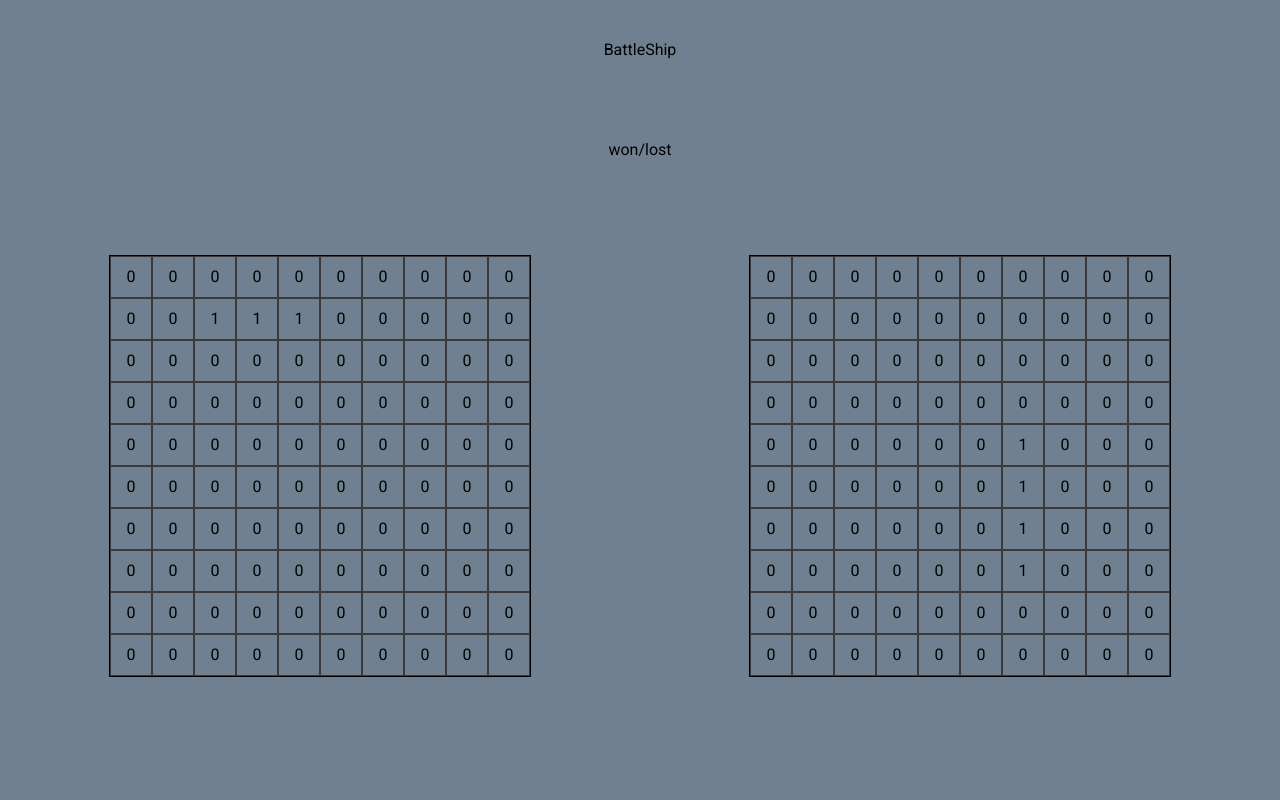
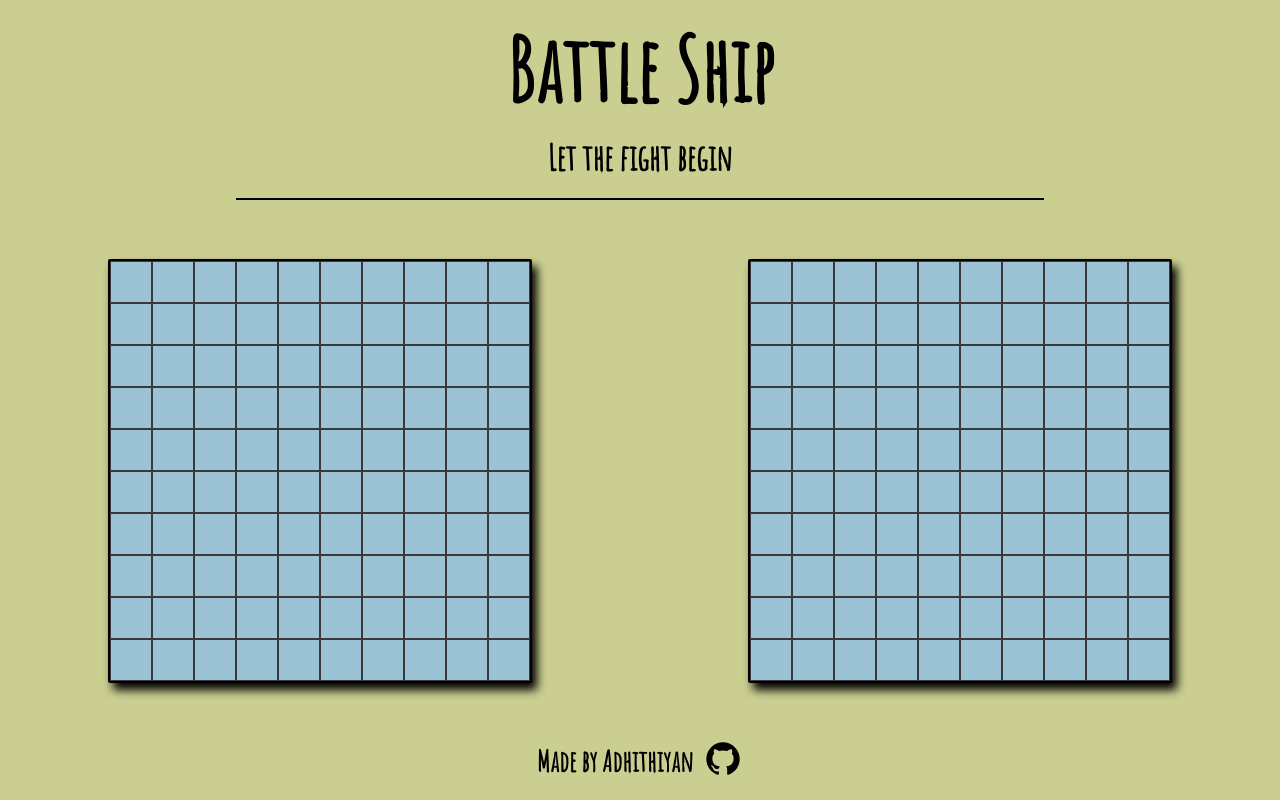
Before and after one commit to xAdhithiyan/battleship, a website built with webpack: page src/html/template.html in a window 1280 px wide. Built offline with nearby package versions, Linux system fonts and the light colour scheme.

Commit message:
add: styling

```diff
--- a/src/DOM.js
+++ b/src/DOM.js
@@ -1,6 +1,7 @@
 import elFactory from './elFactory';
 import { playerBoard, computerBoard } from './players';
 import { clickHandler } from './playGame';
+import githubImg from '../assets/github.svg';
 
 function DOM() {
   const parentDiv = document.querySelector('body');
@@ -24,6 +25,14 @@ function DOM() {
   }
   parentDiv.appendChild(playerDiv);
   parentDiv.appendChild(computerDiv);
+
+  // footer
+  const mainFooter = elFactory('div', { class: 'footer' }, '');
+  mainFooter.appendChild(elFactory('div', {}, 'Made by Adhithiyan'));
+  const anchor = elFactory('a', { href: 'https://github.com/xAdhithiyan', target: '_blank' }, '');
+  anchor.appendChild(elFactory('img', { src: githubImg }, ''));
+  mainFooter.appendChild(anchor);
+  parentDiv.appendChild(mainFooter);
 }
 
 export default DOM;
--- a/src/css/DOM.css
+++ b/src/css/DOM.css
@@ -9,7 +9,12 @@
 
 .computer,
 .player {
-  border: 1px solid black;
+  border: 2px solid black;
+  border-radius: 2px;
+  background-color: var(--side-color);
+  box-shadow: 5px 7px 10px black;
+  color: var(--side-color);
+  margin-top: 10px;
 }
 .computer > div > div,
 .player > div > div {
@@ -21,3 +26,34 @@
   border: 1px solid rgb(59, 58, 58);
   cursor: default;
 }
+
+.miss {
+  color: var(--main-color);
+  background-color: var(--main-color);
+  transition: 0.2s;
+}
+
+.hit {
+  color: var(--invalid-color);
+  background-color: var(--invalid-color);
+  transition: 0.2s;
+}
+
+.footer {
+  grid-column: 1 / 3;
+  display: flex;
+  justify-content: center;
+  align-items: center;
+  gap: 10px;
+  font-size: 1.8rem;
+  font-weight: bold;
+}
+
+.footer img {
+  height: 40px;
+}
+
+.footer img:hover {
+  transform: rotate(720deg);
+  transition: all 1s;
+}
--- a/src/css/index.css
+++ b/src/css/index.css
@@ -1,10 +1,14 @@
-@import url('https://fonts.googleapis.com/css2?family=Roboto&display=swap');
+@import url('https://fonts.googleapis.com/css2?family=Amatic+SC&display=swap');
 :root {
-  font-family: 'Roboto', sans-serif;
+  font-family: 'Amatic SC', sans-serif;
+  --main-color: #cbce91ff;
+  --side-color: #9cc3d5ff;
+  --valid-color: rgb(44, 238, 144);
+  --invalid-color: rgb(198, 117, 88);
 }
 
 html {
-  background-color: slategrey;
+  background-color: var(--main-color);
 }
 body {
   height: 99vh;
@@ -12,5 +16,19 @@ body {
   grid-template-columns: 1fr 1fr;
   justify-items: center;
   align-items: center;
-  grid-template-rows: 100px 100px 1fr 60px;
+  grid-template-rows: 120px 80px 1fr 60px;
 }
+
+.header,
+.info {
+  font-weight: 900;
+  align-self: flex-end;
+  font-size: 5.5rem;
+}
+.info {
+  text-align: center;
+  width: 60%;
+  font-size: 2.2rem;
+  padding: 20px;
+  border-bottom: 2px solid black;
+}
--- a/src/html/template.html
+++ b/src/html/template.html
@@ -6,7 +6,7 @@
     <title>Battle Ship</title>
   </head>
   <body>
-    <div class="header">BattleShip</div>
-    <div class="info">won/lost</div>
+    <div class="header">Battle Ship</div>
+    <div class="info">Let the fight begin</div>
   </body>
 </html>
--- a/src/playGame.js
+++ b/src/playGame.js
@@ -1,9 +1,9 @@
 import { playerBoard, computerBoard } from './players';
-import { updateDOM, removeAllEventListners } from './updateDOM';
+import { updateDOM, removeAllEvent, removeOneEvent } from './updateDOM';
 
 // obtained using DOM
 function playerCordFun(e) {
-  e.target.removeEventListener('click', clickHandler);
+  removeOneEvent(e, clickHandler);
   return [e.target.getAttribute('x'), e.target.getAttribute('y')];
 }
 
@@ -41,14 +41,12 @@ const playGame = (() => {
 
   function checkGame() {
     if (!playerSunkShips.length) {
-      removeAllEventListners(clickHandler);
       return [true, 'Computer wins'];
     }
     if (!computerSunkShips.length) {
-      removeAllEventListners(clickHandler);
       return [true, 'Player wins '];
     }
-    return false;
+    return [false, ''];
   }
 
   return {
@@ -59,7 +57,9 @@ const playGame = (() => {
 
 export const clickHandler = (e) => {
   playGame.playOnce(e);
-  playGame.checkGame();
+  if (playGame.checkGame()[0]) {
+    removeAllEvent(clickHandler, playGame.checkGame()[1]);
+  }
 };
 
 export default playGame;
--- a/src/updateDOM.js
+++ b/src/updateDOM.js
@@ -10,11 +10,26 @@ function updateDOM(playerBoard, computerBoard, playerCord) {
     for (let j = 0; j < 10; j++) {
       playerRowDiv[j].textContent = playerBoard.displayBoard()[i][j];
       computerRowDiv[j].textContent = computerBoard.displayBoard()[i][j];
+
+      // setting classes
+      if (playerBoard.displayBoard()[i][j] === 'h') {
+        playerRowDiv[j].classList.add('hit');
+      }
+      if (playerBoard.displayBoard()[i][j] === 'm') {
+        playerRowDiv[j].classList.add('miss');
+      }
+      if (computerBoard.displayBoard()[i][j] === 'h') {
+        computerRowDiv[j].classList.add('hit');
+      }
+      if (computerBoard.displayBoard()[i][j] === 'm') {
+        console.log('hi');
+        computerRowDiv[j].classList.add('miss');
+      }
     }
   }
 }
 
-function removeAllEventListners(clickHandler) {
+function removeAllEvent(clickHandler, header) {
   const computerDiv = document.querySelector('.computer').childNodes;
 
   for (let i = 0; i < 10; i++) {
@@ -23,6 +38,12 @@ function removeAllEventListners(clickHandler) {
       computerRowDiv[j].removeEventListener('click', clickHandler);
     }
   }
+  const div = document.querySelector('.info');
+  div.textContent = header;
 }
 
-export { updateDOM, removeAllEventListners };
+function removeOneEvent(e, clickHandler) {
+  e.target.removeEventListener('click', clickHandler);
+}
+
+export { updateDOM, removeOneEvent, removeAllEvent };
```
Also changed, not shown: assets/github.svg (added), dist/550985caaa8859d4b95f.svg (added), dist/cc08c6393f21d18e150d.svg (added), dist/index.html, dist/main.js.
